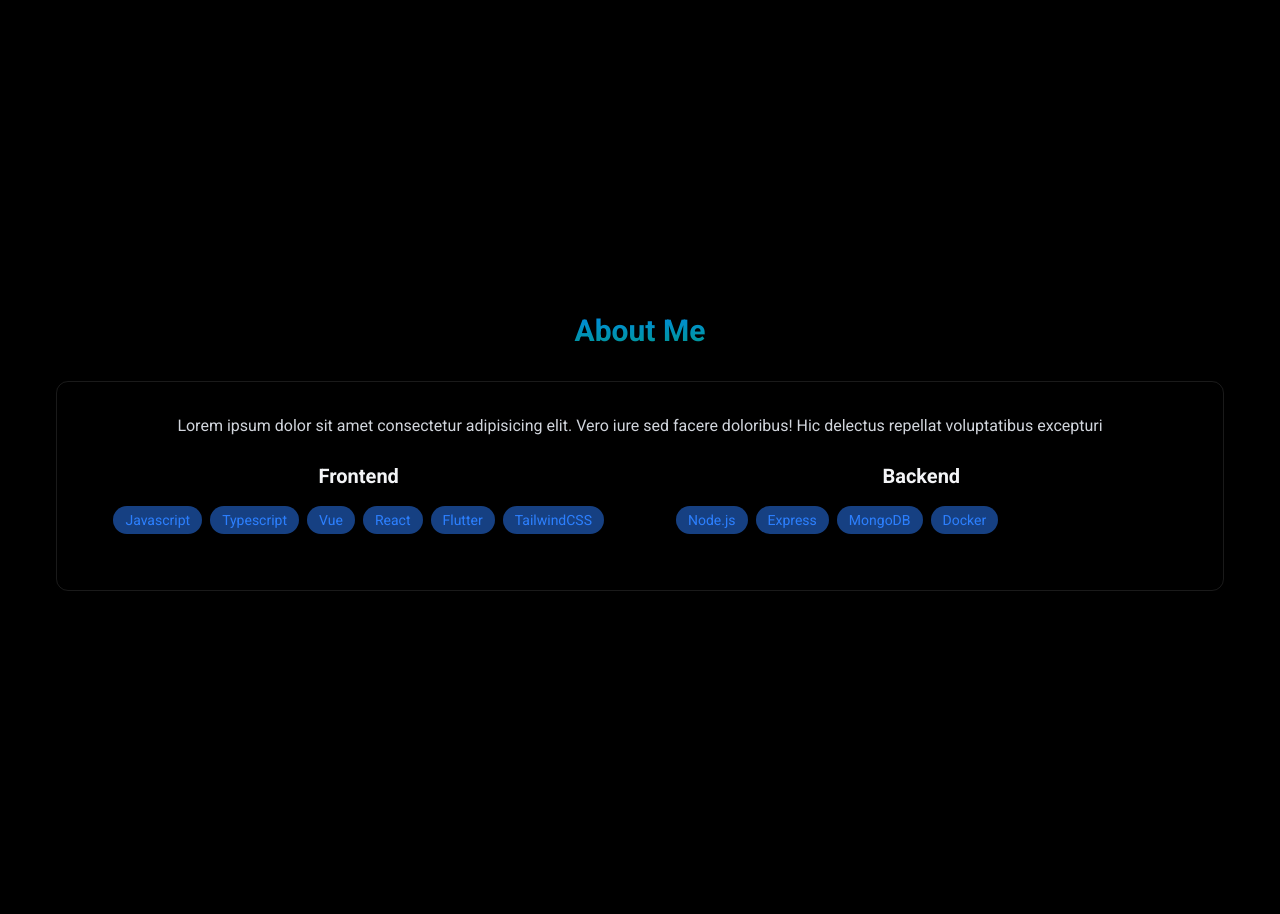
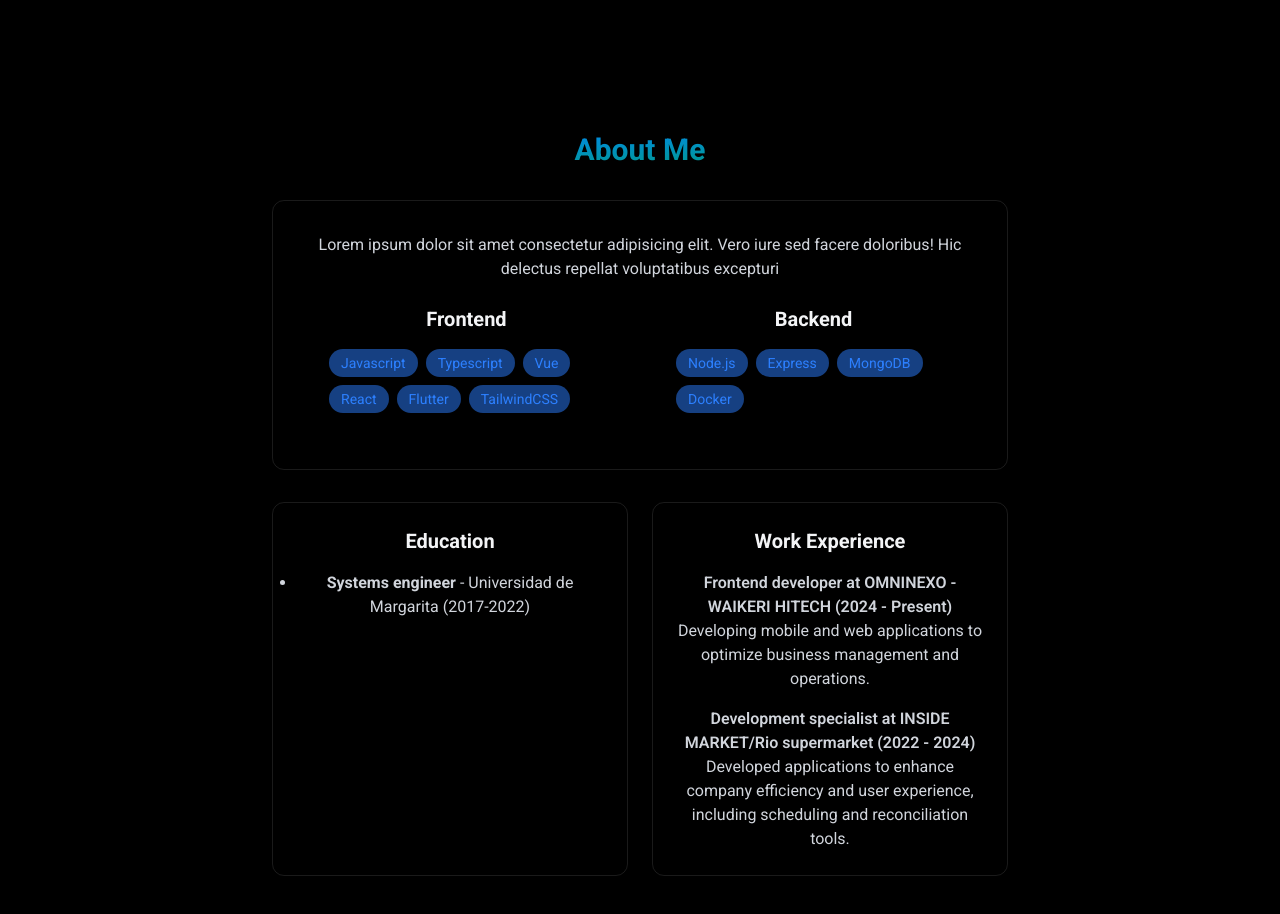
Before and after one commit to miguelFernandez98/Portfolio-MiguelFernandez, a React (Vite) app: page / in a window 1280 px wide. Shown: the part 780-1694 px from the top of the page. Before the commit the page ends 1664 px from the top, so only its background shows below. Built offline with nearby package versions, Linux system fonts and the light colour scheme.

Commit message:
`Added new sections to About page for education and work experience`

```diff
--- a/src/components/sections/About.jsx
+++ b/src/components/sections/About.jsx
@@ -15,7 +15,7 @@ export const About = () => {
       id="about"
       className="min-h-screen flex items-center justify-center py-20"
     >
-      <div className="max-w-3-xl mx-auto px-4">
+      <div className="max-w-3xl mx-auto px-4">
         <h2 className=" text-3xl font-bold mb-8 bg-gradient-to-br from-blue-500 to-emerald-600 text-center bg-clip-text text-transparent">
           {" "}
           About Me
@@ -25,8 +25,8 @@ export const About = () => {
             Lorem ipsum dolor sit amet consectetur adipisicing elit. Vero iure
             sed facere doloribus! Hic delectus repellat voluptatibus excepturi
           </p>
-          <section className="grid grid-cols-1 md:grid-cols-2 gap-6">
-            <div className=" rounded-3xl p-6 hover:-translate-y-1 transition-all">
+          <section className="grid grid-cols-1 md:grid-cols-2 gap-6 ">
+            <div className="rounded-3xl p-6 hover:-translate-y-1 transition-all">
               <h3 className="text-xl font-bold mb-4">Frontend</h3>
               <div className="flex flex-wrap gap-2">
                 {frontEndSkills.map((tech, key) => (
@@ -54,6 +54,57 @@ export const About = () => {
             </div>
           </section>
         </div>
+        <div className="grid grid-cols-1 md:grid-cols-2 gap-6 mt-8">
+          <div className="p-6 rounded-xl border-white/10 border hover:-translate-y-1 transition-all">
+            <h3 className="text-xl font-bold mb-4">Education</h3>
+            <ul className="list-disc list-inside2 text-gray-300 space-y-2">
+              <li>
+                <strong>Systems engineer</strong> - Universidad de Margarita
+                (2017-2022)
+              </li>
+              {/* <li>
+                <strong>Systems engineer</strong> - Universidad de Margarita
+             (2017-2022)
+              </li> */}
+            </ul>
+          </div>
+          <div className="p-6 rounded-xl border-white/10 border hover:-translate-y-1 transition-all">
+            <h3 className="text-xl font-bold mb-4">Work Experience</h3>
+            <div className="space-y-4 text-gray-300">
+              <div>
+                <h4 className="font-semibold">
+                  Frontend developer at OMNINEXO - WAIKERI HITECH (2024 -
+                  Present)
+                </h4>
+                <p>
+                  {" "}
+                  Developing mobile and web applications to optimize business
+                  management and operations.{" "}
+                </p>
+              </div>
+              <div>
+                <h4 className="font-semibold">
+                  Development specialist at INSIDE MARKET/Rio supermarket (2022
+                  - 2024)
+                </h4>
+                <p>
+                  {" "}
+                  Developed applications to enhance company efficiency and user
+                  experience, including scheduling and reconciliation
+                  tools.{" "}
+                </p>
+              </div>
+              {/* <div>
+                <h4>Development analyst at GUUAO/LEIROS (2023)</h4>
+                <p>
+                  {" "}
+                  Improved an outdated mobile app by resolving errors and
+                  enhancing functionality through design changes.{" "}
+                </p>
+              </div> */}
+            </div>
+          </div>
+        </div>
       </div>
     </section>
   );
--- a/src/components/sections/Home.jsx
+++ b/src/components/sections/Home.jsx
@@ -5,7 +5,7 @@ export const Home = () => {
       className="min-h-screen flex items-center justify-center relative"
     >
       <div className="text-center z-10 px-4">
-        <h1 className="text-5xl md:text-6xl font-bold mb-6 py-1 bg-gradient-to-br from-blue-500 to-emerald-600  bg-clip-text text-transparent leading-right">
+        <h1 className="text-5xl md:text-6xl font-bold mb-6 py-1 bg-gradient-to-br from-blue-500 to-emerald-600 bg-clip-text text-transparent leading-right">
           Hi, I'm Miguel Fernandez
         </h1>
         <p className="text-gray-400 text-md mb-8 max-w-xl mx-auto">
```
